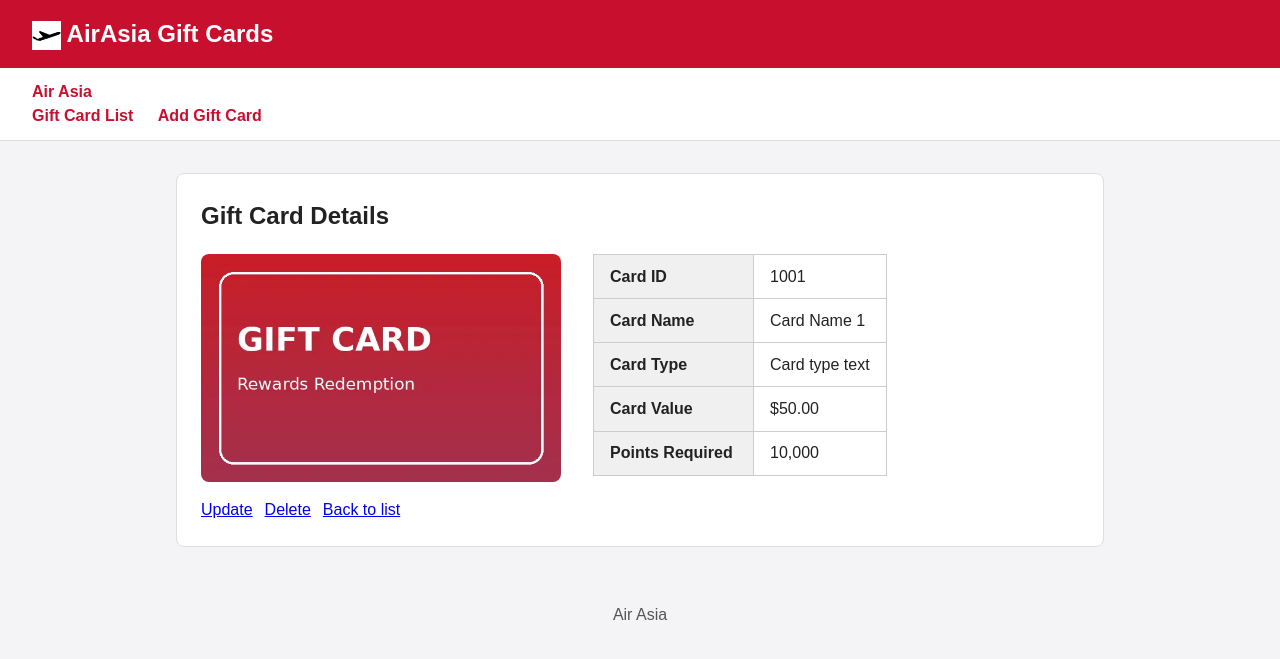
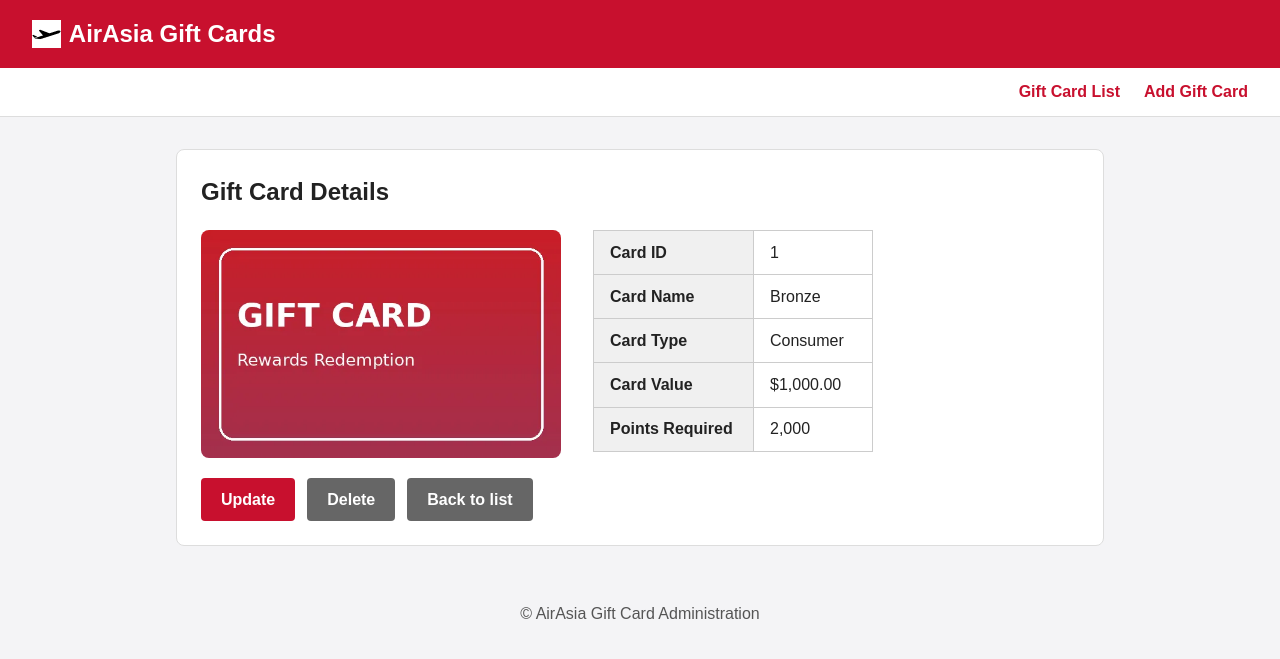
Before and after one commit to ctsorensen2019/AirAsia_Christian-Sorensen, a PHP site: page /card-details.php?card_id=1 in a window 1280 px wide. Shown: the top 659 px of the page. Run offline with PHP 8.4, Linux system fonts and the light colour scheme; data comes from the database, SQL or seed files in the repository.

Commit message:
style updates

```diff
--- a/ai-use.txt
+++ b/ai-use.txt
@@ -34,4 +34,5 @@ A brief explanation of how AI supported your work:
 One AI suggestion you tested, revised, or rejected:
     -The first prompt was outdated because I did not give it the requirements doucments. I had to add bounds for the SQL that created the rewards.db so it would not accept values outside the bounds.
 A brief explanation of how you verified the final code and database behavior:
+    -sqlite3 database/rewards.db "SELECT COUNT(*) FROM ACCOUNT; SELECT COUNT(*) FROM GIFTCARD;"
     -
--- a/card-details.php
+++ b/card-details.php
@@ -1,32 +1,54 @@
 <?php
-$pageTitle = 'Gift Card Details';   // card-add: 'Add Gift Card'   card-update: 'Update Gift Card'
+$pageTitle = 'Gift Card Details';
+require_once __DIR__ . '/includes/db.php';
+require_once __DIR__ . '/includes/validation.php';
+
+$cardId = valid_id($_GET['card_id'] ?? null);
+$card = null;
+
+if ($cardId === null) {
+    http_response_code(400);                       // not a valid ID
+} else {
+    $stmt = $pdo->prepare('SELECT cardId, cardName, cardType, cardValue, points FROM GIFTCARD WHERE cardId = ?');
+    $stmt->execute([$cardId]);
+    $card = $stmt->fetch();                        // false if no row
+    if (!$card) {
+        http_response_code(404);                   // valid ID, but no such card
+    }
+}
+
 require_once __DIR__ . '/includes/header.php';
 require_once __DIR__ . '/includes/nav.php';
 ?>
-
   <main>
+<?php if ($card): ?>
     <section class="panel">
       <h2>Gift Card Details</h2>
 
       <div class="details">
-        <img src="images/gift-card.png" alt="AirAsia gift card">
+        <img src="images/gift-card.png" alt="<?= htmlspecialchars($card['cardName']) ?> gift card">
 
         <table>
-          <tr><th scope="row">Card ID</th><td>1001</td></tr>
-          <tr><th scope="row">Card Name</th><td>Card Name 1</td></tr>
-          <tr><th scope="row">Card Type</th><td>Card type text</td></tr>
-          <tr><th scope="row">Card Value</th><td>$50.00</td></tr>
-          <tr><th scope="row">Points Required</th><td>10,000</td></tr>
+          <tr><th scope="row">Card ID</th><td><?= (int)$card['cardId'] ?></td></tr>
+          <tr><th scope="row">Card Name</th><td><?= htmlspecialchars($card['cardName']) ?></td></tr>
+          <tr><th scope="row">Card Type</th><td><?= htmlspecialchars($card['cardType']) ?></td></tr>
+          <tr><th scope="row">Card Value</th><td>$<?= number_format((float)$card['cardValue'], 2) ?></td></tr>
+          <tr><th scope="row">Points Required</th><td><?= number_format((int)$card['points']) ?></td></tr>
         </table>
       </div>
 
       <div class="actions">
-        <a class="btn" href="card-update.php">Update</a>
-        <!-- Delete is a placeholder in HW2 (no backend yet); it returns to the list. -->
-        <a class="btn btn-secondary" href="card-list.php">Delete</a>
+        <a class="btn" href="card-update.php?card_id=<?= (int)$card['cardId'] ?>">Update</a>
+        <a class="btn btn-secondary" href="card-delete.php?card_id=<?= (int)$card['cardId'] ?>">Delete</a>
         <a class="btn btn-secondary" href="card-list.php">Back to list</a>
       </div>
     </section>
+<?php else: ?>
+    <section class="panel">
+      <h2>Gift card not found</h2>
+      <p>That gift card ID is invalid or does not exist.</p>
+      <a class="btn btn-secondary" href="card-list.php">Back to list</a>
+    </section>
+<?php endif; ?>
   </main>
-
-  <?php require_once __DIR__ . '/includes/footer.php'; ?>
+<?php require_once __DIR__ . '/includes/footer.php'; ?>
--- a/css/styles.css
+++ b/css/styles.css
@@ -1,32 +1,77 @@
+/* ---------- Base ---------- */
 * { box-sizing: border-box; }
-body { margin: 0; font-family: Arial, Helvetica, sans-serif; color: #222; background: #f4f4f6; line-height: 1.5; }
+body {
+  margin: 0;
+  font-family: Arial, Helvetica, sans-serif;
+  color: #222;
+  background: #f4f4f6;
+  line-height: 1.5;
+}
+h2 { margin-top: 0; }
+a { color: #c8102e; }
+
+/* ---------- Shared header, nav, footer ---------- */
 header { background: #c8102e; color: #fff; padding: 1rem 2rem; }
-header h1 { margin: 0; font-size: 1.5rem; }
-nav { background: #fff; border-bottom: 1px solid #ddd; padding: 0.75rem 2rem; }
-nav a { margin-right: 1.25rem; color: #c8102e; font-weight: bold; text-decoration: none; }
+header h1 { margin: 0; font-size: 1.5rem; display: flex; align-items: center; gap: 0.5rem; }
+.logo { height: 1.2em; width: auto; }
+
+nav {
+  background: #fff;
+  border-bottom: 1px solid #ddd;
+  padding: 0.75rem 2rem;
+  justify-content: flex-end;
+  display: flex;
+  gap: 1.5rem;
+}
+nav a { color: #c8102e; font-weight: bold; text-decoration: none; }
 nav a:hover { text-decoration: underline; }
+
+footer { text-align: center; color: #555; padding: 1.5rem 1rem; }
+
+/* ---------- Page layout ---------- */
 main { max-width: 960px; margin: 2rem auto; padding: 0 1rem; }
-h2 { margin-top: 0; }
 .panel { background: #fff; border: 1px solid #ddd; border-radius: 8px; padding: 1.5rem; }
+.form-narrow { max-width: 520px; }
+.back-link { display: inline-block; margin-bottom: 1rem; font-weight: bold; text-decoration: none; }
+.back-link:hover { text-decoration: underline; }
+
+/* ---------- Gift card list ---------- */
 .card-grid { display: grid; grid-template-columns: repeat(auto-fit, minmax(240px, 1fr)); gap: 1.5rem; margin: 1.5rem 0; }
 .card { background: #fff; border: 1px solid #ddd; border-radius: 8px; padding: 1rem; text-align: center; }
 .card img { max-width: 100%; height: auto; border-radius: 6px; }
 .card h3 { margin: 0.75rem 0 0.25rem; }
-.card a { color: #c8102e; font-weight: bold; }
+.card a { font-weight: bold; }
 .points { margin: 0 0 0.5rem; color: #555; }
+
+/* ---------- Gift card details ---------- */
 .details { display: flex; flex-wrap: wrap; gap: 2rem; align-items: flex-start; }
 .details img { width: 100%; max-width: 360px; height: auto; border-radius: 8px; }
 table { border-collapse: collapse; min-width: 280px; }
 th, td { border: 1px solid #ccc; padding: 0.6rem 1rem; text-align: left; }
 th { background: #f0f0f0; width: 10rem; }
-form { max-width: 460px; }
-.field { margin-bottom: 1rem; }
+
+/* ---------- Forms ---------- */
+.form-group { margin-bottom: 1rem; }
 label { display: block; font-weight: bold; margin-bottom: 0.25rem; }
 input, select { width: 100%; padding: 0.55rem; border: 1px solid #999; border-radius: 4px; font-size: 1rem; }
-.button, button { display: inline-block; background: #c8102e; color: #fff; border: 0; border-radius: 4px; padding: 0.6rem 1.25rem; font-size: 1rem; font-weight: bold; text-decoration: none; cursor: pointer; }
-.button.secondary { background: #666; }
-.actions { display: flex; gap: 0.75rem; flex-wrap: wrap; margin-top: 1rem; }
-.login-box { max-width: 380px; margin: 0 auto; }
-.id-text { margin-bottom: 1rem; }
-.logo { height: 1.2em; width: auto; vertical-align: middle; }
-footer { text-align: center; color: #555; padding: 1.5rem 1rem; }
+input[readonly] { background: #eee; color: #555; }
+.error { color: #b00020; font-size: 0.9rem; margin: 0.25rem 0 0; }
+.error-summary { background: #fdecea; border: 1px solid #b00020; border-radius: 4px; padding: 0.75rem 1rem; margin-bottom: 1rem; color: #b00020; }
+
+/* ---------- Buttons ---------- */
+.btn {
+  display: inline-block;
+  background: #c8102e;
+  color: #fff;
+  border: 0;
+  border-radius: 4px;
+  padding: 0.6rem 1.25rem;
+  font-size: 1rem;
+  font-weight: bold;
+  text-decoration: none;
+  cursor: pointer;
+}
+.btn:hover { background: #a60d26; }
+.btn-secondary { background: #666; }
+.btn-secondary:hover { background: #4d4d4d; }
+.actions { display: flex; gap: 0.75rem; flex-wrap: wrap; margin-top: 1.25rem; }
--- a/includes/footer.php
+++ b/includes/footer.php
@@ -1,6 +1,3 @@
-<footer class="border-top mt-5 py-3 text-center text-muted">
-  <div class="container">Air Asia</div>
-</footer>
-<script src="https://cdn.jsdelivr.net/npm/bootstrap@5.3.3/dist/js/bootstrap.bundle.min.js"></script>
+<footer>&copy; AirAsia Gift Card Administration</footer>
 </body>
 </html>
--- a/includes/nav.php
+++ b/includes/nav.php
@@ -1,9 +1,4 @@
-<nav class="navbar navbar-expand-lg navbar-dark bg-primary">
-  <div class="container">
-    <a class="navbar-brand" href="index.php">Air Asia</a>
-    <div class="navbar-nav">
-      <a class="nav-link" href="requests.php">Gift Card List</a>
-      <a class="nav-link" href="request-form.php">Add Gift Card</a>
-    </div>
-  </div>
+<nav aria-label="Main navigation">
+  <a href="card-list.php">Gift Card List</a>
+  <a href="card-add.php">Add Gift Card</a>
 </nav>
--- a/includes/validation.php
+++ b/includes/validation.php
@@ -0,0 +1,6 @@
+<?php
+// Returns the ID as an int if it is a whole number >= 1, otherwise null.
+function valid_id($value): ?int {
+    $id = filter_var($value, FILTER_VALIDATE_INT, ['options' => ['min_range' => 1]]);
+    return $id === false ? null : $id;
+}
```
